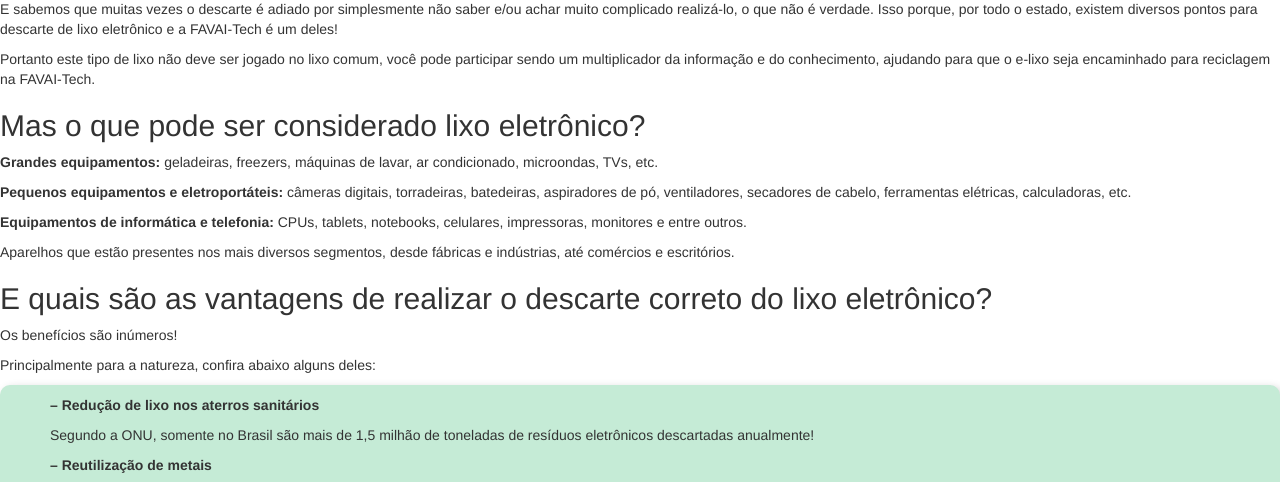
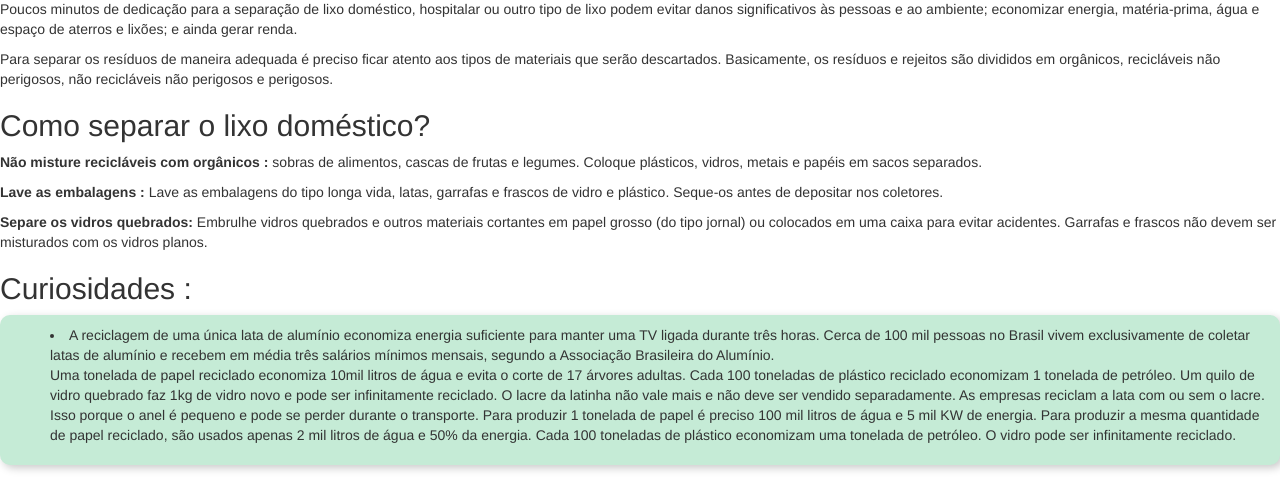
Before and after one commit to Alexiafern/FAVAI-Tech, a PHP site: page /descarte_de_lixo.php in a window 1280 px wide. Shown: the part 500-982 px from the top of the page. Run offline with PHP 8.4, Linux system fonts and the light colour scheme; some libraries are stand-ins or nearby versions.

Commit message:
modificando descarte_de_lixo.php

```diff
--- a/codigo/descarte_de_lixo.php
+++ b/codigo/descarte_de_lixo.php
@@ -32,42 +32,40 @@
         <article>
             <br>
             <div class="col-md-12" id="topo">
-                        <img src="../img/reciclagem_do_e-lixo.webp" class="center-block pessoas" data-aos="fade" data-aos-delay="300" alt="" width="25px">
+                        <img src="../img/lixos.png" class="center-block pessoas" data-aos="fade" data-aos-delay="300" alt="" width="25px">
                         <br>
                     </div>
-            <h1>Como Descartar Corretamente O Lixo Eletrônico Da Sua Empresa?</h1>
+            <h1>Como Descartar Corretamente O Lixo Da Sua Casa?</h1>
 
-            <p>Em pleno 2023, é muito improvável encontrar uma empresa que não tenha lixo eletrônico, também conhecidos como Resíduos de Equipamentos Elétricos e Eletrônicos (REEE) a serem descartados, desde celulares antigos e impressoras que não funcionam mais a até computadores ultrapassados toda empresa em algum momento irá ter de lidar com isso.</p>
-            <span class="img-container"><a href="problemas.php"><img src="../img/impactos.webp" alt=""></a></span>
+            <p>Separação de lixo é um tema essencial para o desenvolvimento de qualquer sociedade. Isso porque saber como separar o lixo corretamente é o primeiro passo para a destinação, a disposição e o tratamento (inclui reciclagem, incineração, entre outros) adequados do lixo.</p>
+            <span class="img-container"><a href="problemas.php"><img src="../img/coleta_reciclavel.png" alt=""></a></span>
 
-            <p>E sabemos que muitas vezes o descarte é adiado por simplesmente não saber e/ou achar muito complicado realizá-lo, o que não é verdade. Isso porque, por todo o estado, existem diversos pontos para descarte de lixo eletrônico e a FAVAI-Tech é um deles!</p>
+            <p>Poucos minutos de dedicação para a separação de lixo doméstico, hospitalar ou outro tipo de lixo podem evitar danos significativos às pessoas e ao ambiente; economizar energia, matéria-prima, água e espaço de aterros e lixões; e ainda gerar renda.</p>
 
-            <p>Portanto este tipo de lixo não deve ser jogado no lixo comum, você pode participar sendo um multiplicador da informação e do conhecimento, ajudando para que o e-lixo seja encaminhado para reciclagem na FAVAI-Tech.</p>
+            <p>Para separar os resíduos de maneira adequada é preciso ficar atento aos tipos de materiais que serão descartados. Basicamente, os resíduos e rejeitos são divididos em orgânicos, recicláveis não perigosos, não recicláveis não perigosos e perigosos.</p>
 
-            <h2>Mas o que pode ser considerado lixo eletrônico?</h2>
+            <h2>Como separar o lixo doméstico?</h2>
 
-            <p><strong>Grandes equipamentos:</strong> geladeiras, freezers, máquinas de lavar, ar condicionado, microondas, TVs, etc.</p>
+            <p><strong>Não misture recicláveis com orgânicos :</strong> sobras de alimentos, cascas de frutas e legumes. Coloque plásticos, vidros, metais e papéis em sacos separados.</p>
 
-            <p><strong>Pequenos equipamentos e eletroportáteis:</strong> câmeras digitais, torradeiras, batedeiras, aspiradores de pó, ventiladores, secadores de cabelo, ferramentas elétricas, calculadoras, etc.</p>
+            <p><strong>Lave as embalagens :</strong> Lave as embalagens do tipo longa vida, latas, garrafas e frascos de vidro e plástico. Seque-os antes de depositar nos coletores.</p>
 
-            <p><strong>Equipamentos de informática e telefonia:</strong> CPUs, tablets, notebooks, celulares, impressoras, monitores e entre outros.</p>
+            <p><strong>Separe os vidros quebrados:</strong> Embrulhe vidros quebrados e outros materiais cortantes em papel grosso (do tipo jornal) ou colocados em uma caixa para evitar acidentes. Garrafas e frascos não devem ser misturados com os vidros planos.</p>
 
-            <p>Aparelhos que estão presentes nos mais diversos segmentos, desde fábricas e indústrias, até comércios e escritórios.</p>
-            <h2>E quais são as vantagens de realizar o descarte correto do lixo eletrônico? </h2>
-            <p>Os benefícios são inúmeros!</p>
-            <p>Principalmente para a natureza, confira abaixo alguns deles: </p>
+            <h2>Curiosidades : </h2>
             <div class="mein">
                 <ul>
-                    <p><strong>– Redução de lixo nos aterros sanitários</strong></p>
-                    <p>Segundo a ONU, somente no Brasil são mais de 1,5 milhão de toneladas de resíduos eletrônicos descartadas anualmente!</p>
-                    <p><strong>– Reutilização de metais</strong></p>
-                    <p>Através da logística reversa é possível reutilizar os metais que estão presentes nesses materiais e reciclá-los!</p>
-                    <p><strong>– Proteção de dados</strong></p>
-                    <p>Com o descarte incorreto você corre o risco de ter os seus dados roubados e compartilhados por terceiros.</p>
-                    <p><strong>– Impulso à economia</strong></p>
-                    <p>Ainda através da logística reversa é possível e de forma sustentável movimentar a economia ao reutilizar materiais que iriam para o lixo.</p>
-                    <p><strong>– Conservação solo e da água</strong></p>
-                    <p>Ao descartar o lixo eletrônico da sua empresa de modo inadequado o mesmo poderá liberar substâncias tóxicas no solo e na água.</p>
+                    <li>
+                        A reciclagem de uma única lata de alumínio economiza energia suficiente para manter uma TV ligada durante três horas.
+                        Cerca de 100 mil pessoas no Brasil vivem exclusivamente de coletar latas de alumínio e recebem em média três salários mínimos mensais, segundo a Associação Brasileira do Alumínio.
+                    </li>
+                    Uma tonelada de papel reciclado economiza 10mil litros de água e evita o corte de 17 árvores adultas.
+                    Cada 100 toneladas de plástico reciclado economizam 1 tonelada de petróleo.
+                    Um quilo de vidro quebrado faz 1kg de vidro novo e pode ser infinitamente reciclado.
+                    O lacre da latinha não vale mais e não deve ser vendido separadamente. As empresas reciclam a lata com ou sem o lacre. Isso porque o anel é pequeno e pode se perder durante o transporte.
+                    Para produzir 1 tonelada de papel é preciso 100 mil litros de água e 5 mil KW de energia. Para produzir a mesma quantidade de papel reciclado, são usados apenas 2 mil litros de água e 50% da energia.
+                    Cada 100 toneladas de plástico economizam uma tonelada de petróleo.
+                    O vidro pode ser infinitamente reciclado.
                 </ul>
             </div>
             <br>
```
Also changed, not shown: img/coleta_reciclavel.png (added).
